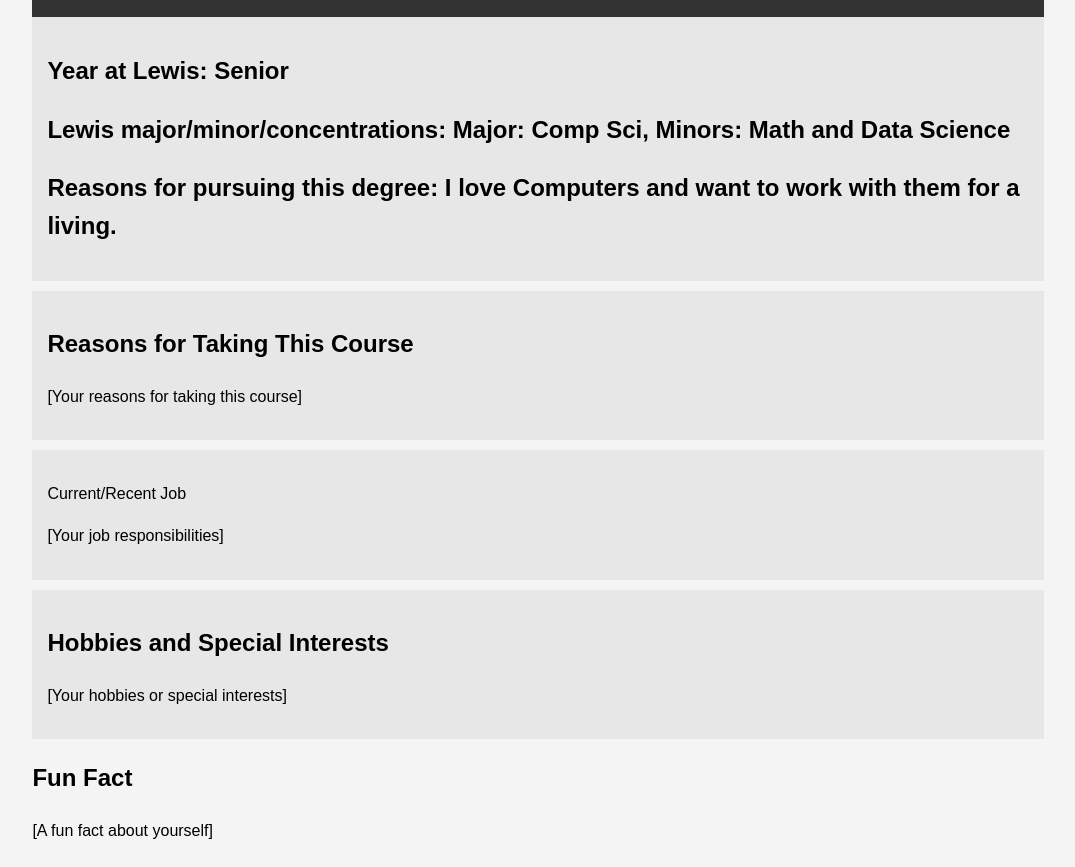
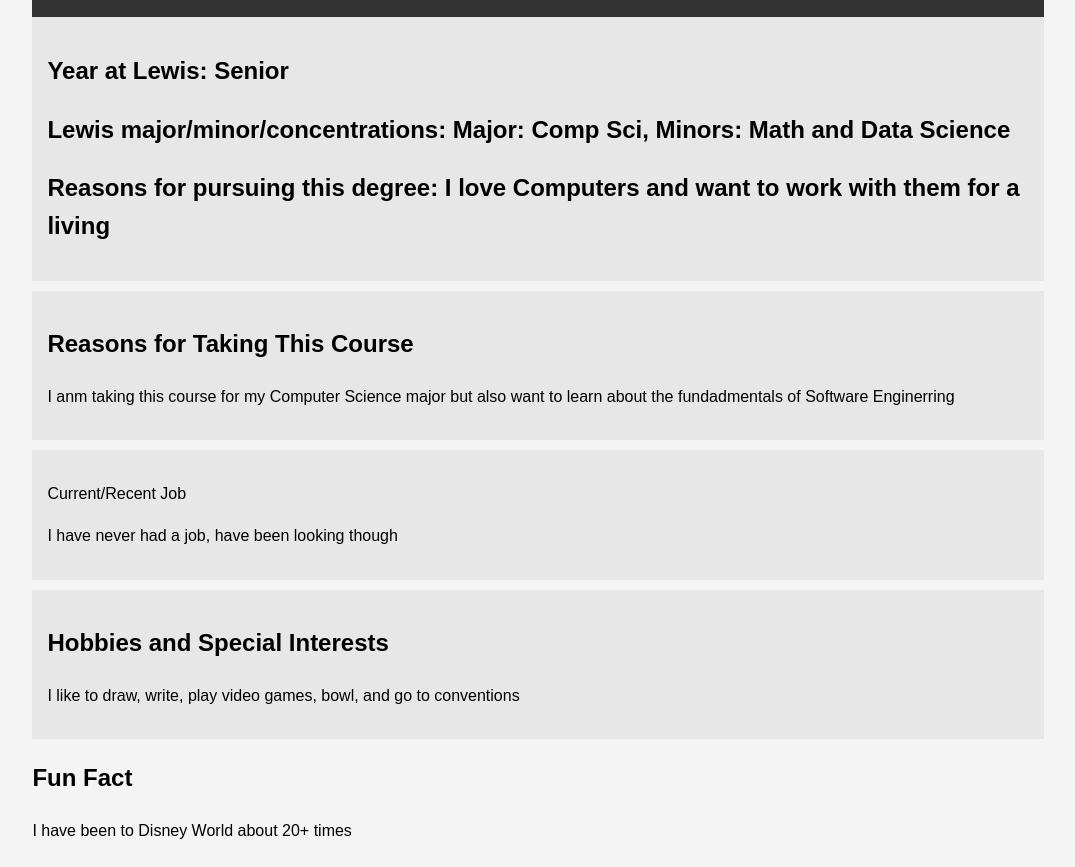
Before and after one commit to LukeT025/me, a plain HTML site: page index.html in a window 1280 px wide. Shown: the part 133-1000 px from the top of the page, without its empty margins (102-1177 px from the left). Drawn offline with Linux system fonts and the light colour scheme.

Commit message:
Update index.html

```diff
--- a/index.html
+++ b/index.html
@@ -38,27 +38,27 @@
         <section class="lewis">
 			<h2>Year at Lewis: Senior</h2>
 			<h2>Lewis major/minor/concentrations: Major: Comp Sci, Minors: Math and Data Science</h2>
-			<h2>Reasons for pursuing this degree: I love Computers and want to work with them for a living.</h2>
+			<h2>Reasons for pursuing this degree: I love Computers and want to work with them for a living</h2>
         </section>
 
 		<section class="course">
             <h2>Reasons for Taking This Course</h2>
-            <p>[Your reasons for taking this course]</p>
+            <p>I anm taking this course for my Computer Science major but also want to learn about the fundadmentals of Software Enginerring</p>
         </section>
 
 		<section class="job">
             <p>Current/Recent Job</p>
-			<p>[Your job responsibilities]</p>
+			<p>I have never had a job, have been looking though</p>
         </section>
 
         <section class="hobbies">
             <h2>Hobbies and Special Interests</h2>
-            <p>[Your hobbies or special interests]</p>
+            <p>I like to draw, write, play video games, bowl, and go to conventions</p>
         </section>
 
         <section class="fun-fact">
             <h2>Fun Fact</h2>
-            <p>[A fun fact about yourself]</p>
+            <p>I have been to Disney World about 20+ times</p>
         </section>
     </div>
 </body>
```
